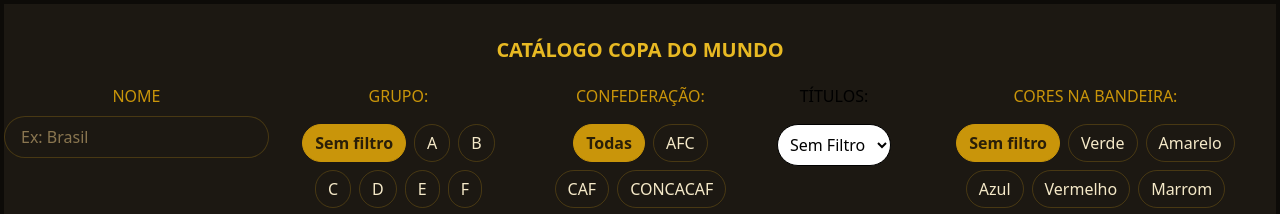
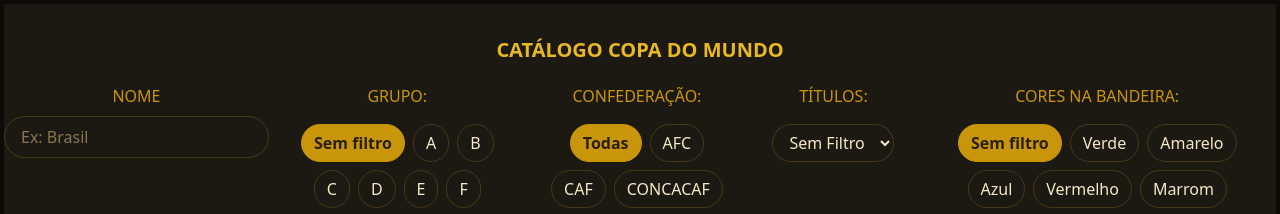
Before and after one commit to MiguelVitorOV/galeria-interativa-de-itens, a React (Vite) app: page / in a window 1280 px wide. Shown: the top 214 px of the page. Built offline with nearby package versions, Linux system fonts and the light colour scheme.

Commit message:
estilizando filtro por título

```diff
--- a/src/components/FiltroTitulo.jsx
+++ b/src/components/FiltroTitulo.jsx
@@ -6,10 +6,14 @@ export function FiltroTitulo(props) {
 
     return (
         <div className="flex flex-col items-center">
-            <h1>TÍTULOS:</h1>
+            <h1 className="text-ouro-medio font-medium">TÍTULOS:</h1>
             <div className="flex p-4 items-center gap-2">
                 <select value={props.filtro} onChange={setFiltro}
-                className={`border border-black rounded-full p-2 ${props.filtro !== "" ? "bg-yellow-500" : "bg-white"}`}>
+                className={`border rounded-full px-3 py-1.5 outline-none
+            ${props.filtro !== ""
+              ? "bg-ouro-medio text-trofeu-text-escuro border-ouro-medio hover:bg-ouro-escuro hover:border-ouro-escuro"
+              : "bg-trofeu-bg-escuro text-trofeu-text-claro border-ouro-escuro/40 hover:border-ouro-brilhante hover:text-ouro-brilhante"
+            }`}>
                     <option value="">Sem Filtro</option>
                     <option value='0'>Nenhum</option>
                     <option value='1'>1+</option>
```
